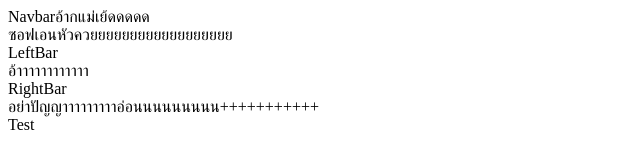
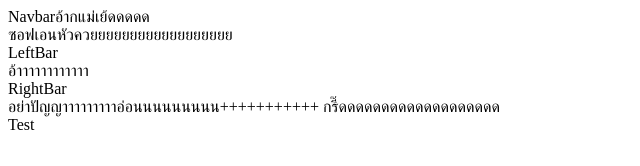
Before and after one commit to KittoSanon/SoftN-Proj, a React (Vite) app: page / in a window 1280 px wide. Shown: the top 166 px of the page, without its empty margins (0-640 px from the left). Built offline with nearby package versions, Linux system fonts and the light colour scheme.

Commit message:
กรี๊ดจ้า

```diff
--- a/src/App.jsx
+++ b/src/App.jsx
@@ -9,7 +9,7 @@ function App() {
       <LeftBar />
       อ้าาาาาาาาาาาา
       <RightBar />
-      อย่าปัญญาาาาาาาาาอ่อนนนนนนนนน+++++++++++
+      อย่าปัญญาาาาาาาาาอ่อนนนนนนนนน+++++++++++ กรี๊ดดดดดดดดดดดดดดดดดดด
     </div>
   );
 }
```
